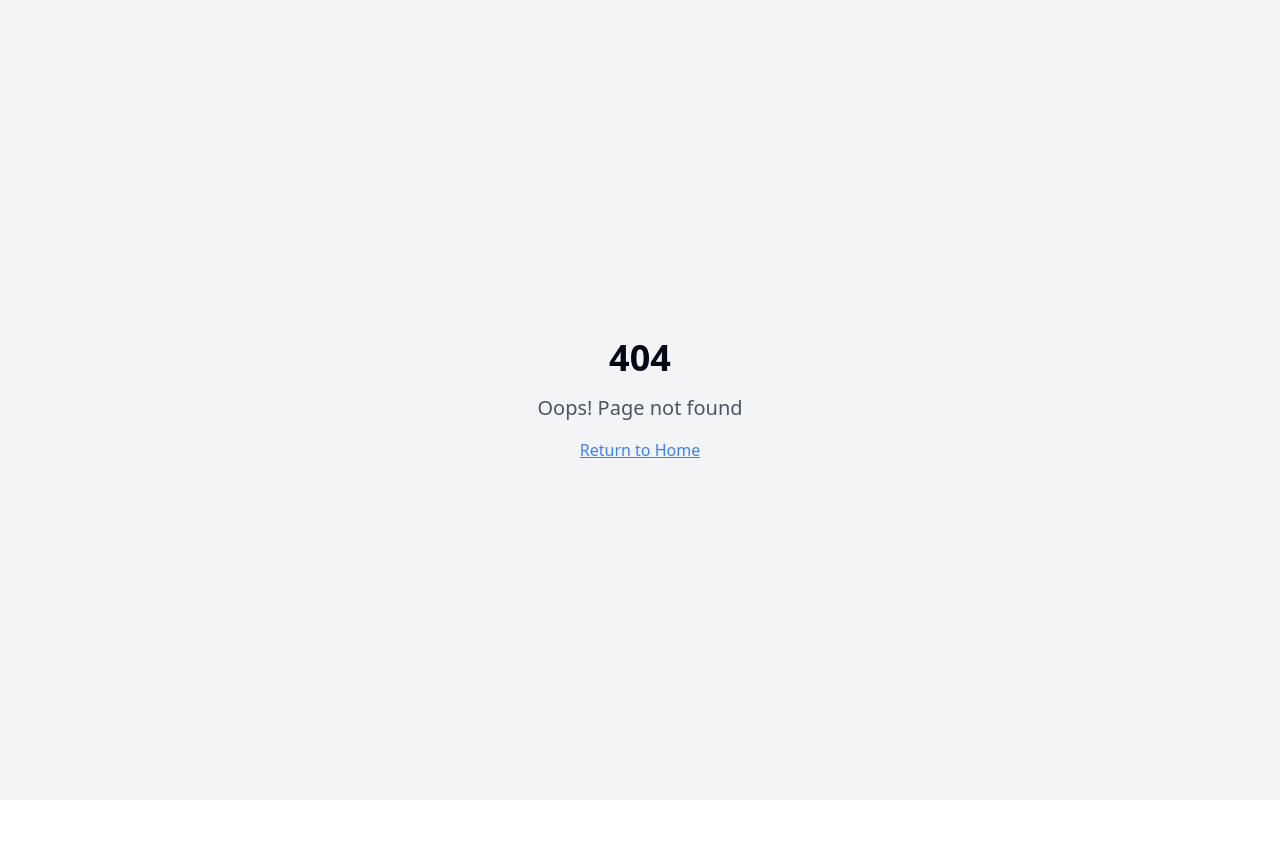
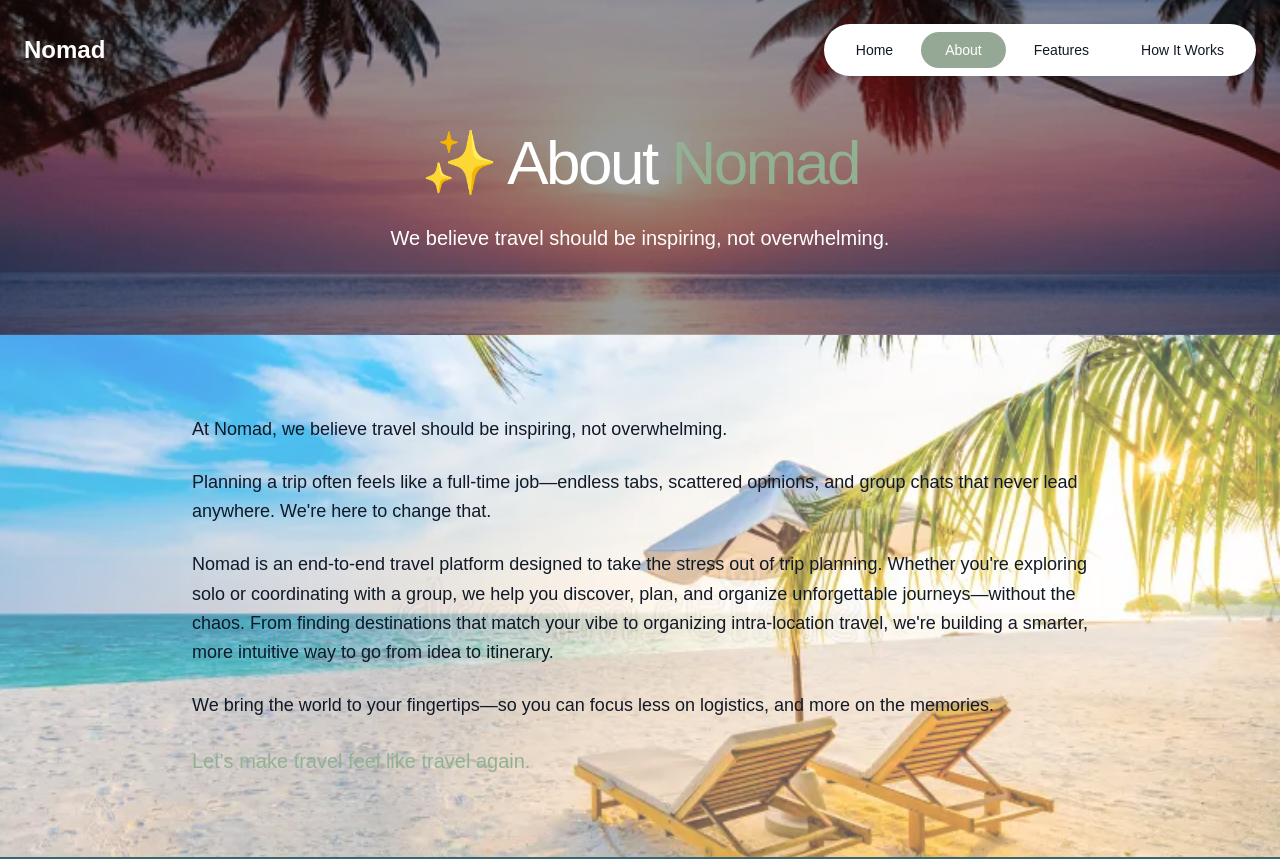
Before and after one commit to abhay211/nomad-landing-page-builder, a React (Vite) app: page /about in a window 1280 px wide. Before the commit this address had no page. Shown: the top 859 px of the page. Before the commit the page ends 800 px from the top, so only its background shows below. Built offline with nearby package versions, Linux system fonts and the light colour scheme; a web font is replaced by a local one.

Commit message:
Add About section
Make the "About" navigation link clickable, creating an About section with the provided content and maintaining the landing page theme.

```diff
--- a/src/App.tsx
+++ b/src/App.tsx
@@ -6,6 +6,7 @@ import { QueryClient, QueryClientProvider } from "@tanstack/react-query";
 import { BrowserRouter, Routes, Route } from "react-router-dom";
 import Index from "./pages/Index";
 import Features from "./pages/Features";
+import About from "./pages/About";
 import NotFound from "./pages/NotFound";
 
 const queryClient = new QueryClient();
@@ -19,6 +20,7 @@ const App = () => (
         <Routes>
           <Route path="/" element={<Index />} />
           <Route path="/features" element={<Features />} />
+          <Route path="/about" element={<About />} />
           {/* ADD ALL CUSTOM ROUTES ABOVE THE CATCH-ALL "*" ROUTE */}
           <Route path="*" element={<NotFound />} />
         </Routes>
--- a/src/components/Navigation.tsx
+++ b/src/components/Navigation.tsx
@@ -7,7 +7,7 @@ const Navigation = () => {
 
   const navItems = [
     { name: 'Home', path: '/' },
-    { name: 'About', path: '#' },
+    { name: 'About', path: '/about' },
     { name: 'Features', path: '/features' },
     { name: 'How It Works', path: '#' }
   ];
--- /dev/null
+++ b/src/pages/About.tsx
@@ -0,0 +1,75 @@
+
+import React from 'react';
+import Navigation from '../components/Navigation';
+import Footer from '../components/Footer';
+
+const About = () => {
+  return (
+    <div className="min-h-screen">
+      <Navigation />
+
+      {/* Hero Section */}
+      <section
+        className="pt-32 pb-20 px-6 relative overflow-hidden"
+        style={{
+          backgroundImage: `linear-gradient(rgba(0, 0, 0, 0.4), rgba(0, 0, 0, 0.4)), url('/lovable-uploads/56536861-27a8-4eb3-8391-7850b0e90b8f.png')`,
+          backgroundSize: 'cover',
+          backgroundPosition: 'center',
+          backgroundRepeat: 'no-repeat'
+        }}
+      >
+        <div className="max-w-4xl mx-auto text-center relative z-10">
+          <h1 className="font-albert-sans font-light text-[62px] leading-[70px] tracking-[-0.04em] text-white mb-6">
+            ✨ About <span style={{ color: '#92B193' }}>Nomad</span>
+          </h1>
+          <p className="font-albert-sans text-white text-xl leading-relaxed">
+            We believe travel should be inspiring, not overwhelming.
+          </p>
+        </div>
+      </section>
+
+      {/* Content Section */}
+      <section
+        className="py-20 px-6 relative"
+        style={{
+          backgroundImage: `linear-gradient(rgba(255, 255, 255, 0.3), rgba(255, 255, 255, 0.3)), url('/lovable-uploads/e0a9d7be-7d2b-40f4-933f-5900dae17047.png')`,
+          backgroundSize: 'cover',
+          backgroundPosition: 'center',
+          backgroundRepeat: 'no-repeat'
+        }}
+      >
+        <div className="max-w-4xl mx-auto relative z-10">
+          <div className="space-y-8">
+
+            <div className="space-y-6">
+              <p className="font-albert-sans text-gray-900 text-lg leading-relaxed">
+                At Nomad, we believe travel should be inspiring, not overwhelming.
+              </p>
+
+              <p className="font-albert-sans text-gray-900 text-lg leading-relaxed">
+                Planning a trip often feels like a full-time job—endless tabs, scattered opinions, and group chats that never lead anywhere. We're here to change that.
+              </p>
+
+              <p className="font-albert-sans text-gray-900 text-lg leading-relaxed">
+                Nomad is an end-to-end travel platform designed to take the stress out of trip planning. Whether you're exploring solo or coordinating with a group, we help you discover, plan, and organize unforgettable journeys—without the chaos. From finding destinations that match your vibe to organizing intra-location travel, we're building a smarter, more intuitive way to go from idea to itinerary.
+              </p>
+
+              <p className="font-albert-sans text-gray-900 text-lg leading-relaxed">
+                We bring the world to your fingertips—so you can focus less on logistics, and more on the memories.
+              </p>
+
+              <p className="font-albert-sans text-gray-900 text-xl font-medium leading-relaxed" style={{ color: '#92B193' }}>
+                Let's make travel feel like travel again.
+              </p>
+            </div>
+
+          </div>
+        </div>
+      </section>
+
+      <Footer />
+    </div>
+  );
+};
+
+export default About;
```
